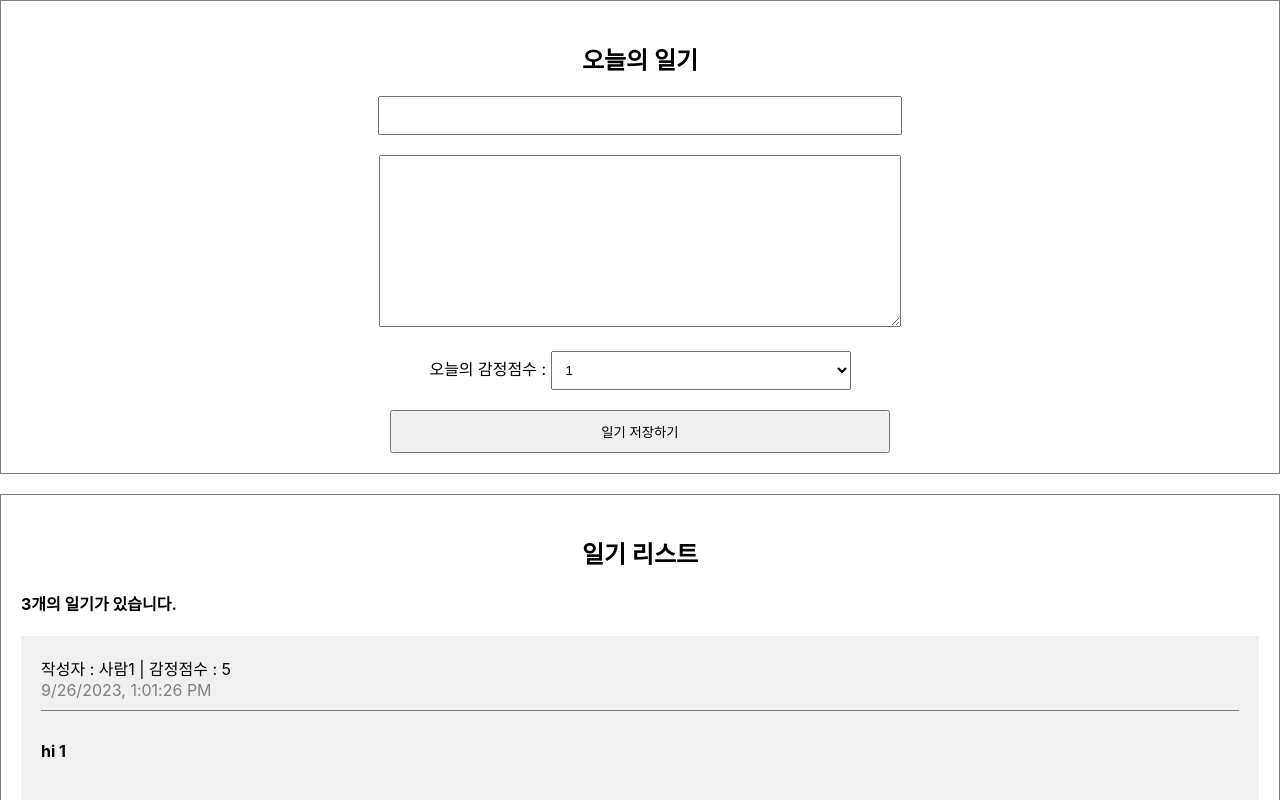
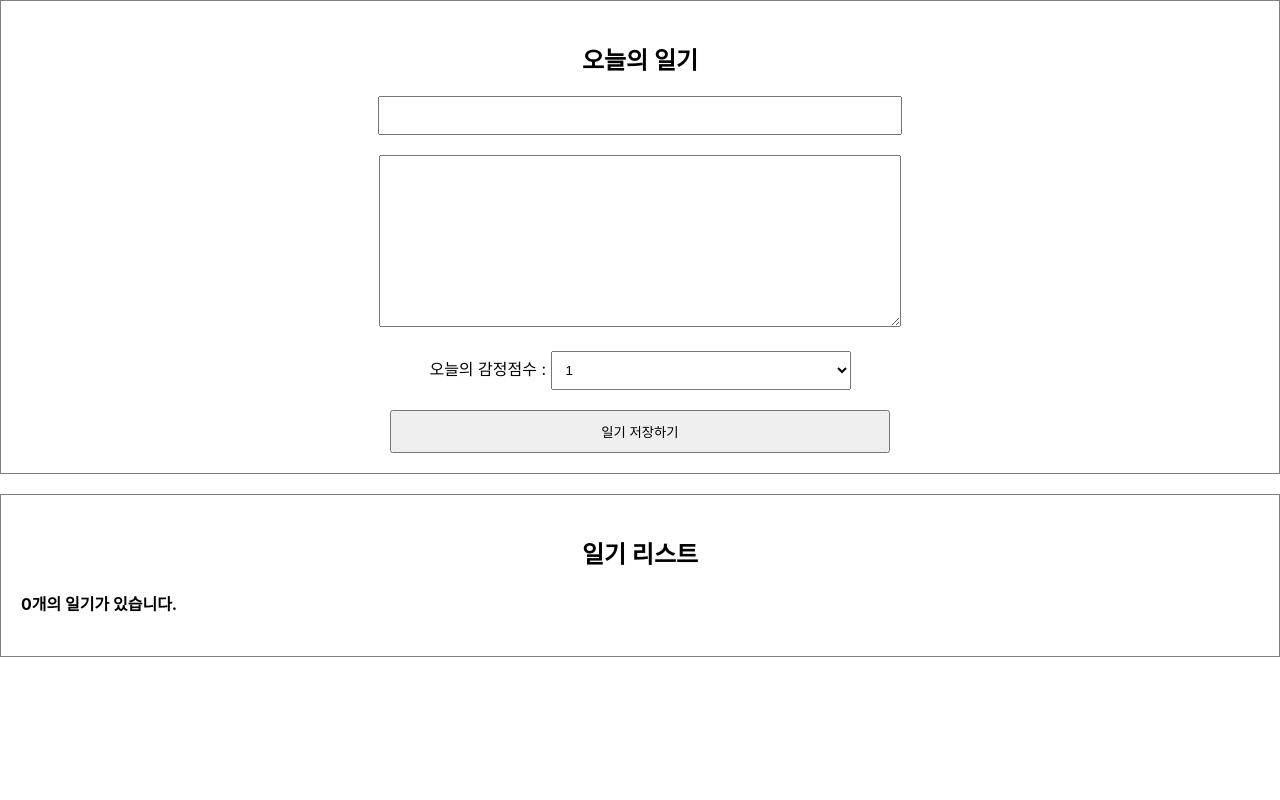
Before and after one commit to seoh77/react-basic-lecture, a React (Create React App) app in the folder simple-diary/: page / in a window 1280 px wide. Shown: the top 800 px of the page. Built offline with nearby package versions, Linux system fonts and the light colour scheme.

Commit message:
5-4 React에서 배열 사용하기2 - 데이터 추가하기

```diff
--- a/simple-diary/src/App.js
+++ b/simple-diary/src/App.js
@@ -1,36 +1,54 @@
+import { useRef, useState } from "react";
 import "./App.css";
 import DiaryEditor from "./DiaryEditor";
 import DiaryList from "./DiaryList";
 
-const dummyList = [
-  {
-    id: 1,
-    author: "사람1",
-    content: "hi 1",
-    emotion: 5,
-    created_date: new Date().getTime(),
-  },
-  {
-    id: 2,
-    author: "사람2",
-    content: "hi 2",
-    emotion: 2,
-    created_date: new Date().getTime(),
-  },
-  {
-    id: 3,
-    author: "사람3",
-    content: "hi 3",
-    emotion: 3,
-    created_date: new Date().getTime(),
-  },
-];
+// const dummyList = [
+//   {
+//     id: 1,
+//     author: "사람1",
+//     content: "hi 1",
+//     emotion: 5,
+//     created_date: new Date().getTime(),
+//   },
+//   {
+//     id: 2,
+//     author: "사람2",
+//     content: "hi 2",
+//     emotion: 2,
+//     created_date: new Date().getTime(),
+//   },
+//   {
+//     id: 3,
+//     author: "사람3",
+//     content: "hi 3",
+//     emotion: 3,
+//     created_date: new Date().getTime(),
+//   },
+// ];
 
 function App() {
+  const [data, setDate] = useState([]);
+
+  const dataId = useRef(0);
+
+  const onCreate = (author, content, emotion) => {
+    const created_date = new Date().getTime();
+    const newItem = {
+      author,
+      content,
+      emotion,
+      created_date,
+      id: dataId.current,
+    };
+    dataId.current += 1;
+    setDate([newItem, ...data]);
+  };
+
   return (
     <div className="App">
-      <DiaryEditor />
-      <DiaryList diaryList={dummyList} />
+      <DiaryEditor onCreate={onCreate} />
+      <DiaryList diaryList={data} />
     </div>
   );
 }
--- a/simple-diary/src/DiaryEditor.js
+++ b/simple-diary/src/DiaryEditor.js
@@ -1,6 +1,6 @@
 import { useRef, useState } from "react";
 
-const DiaryEditor = () => {
+const DiaryEditor = ({ onCreate }) => {
   const authorInput = useRef();
   const contentInput = useRef();
 
@@ -27,7 +27,13 @@
       contentInput.current.focus();
       return;
     }
+    onCreate(state.author, state.content, state.emotion);
     alert("저장 성공");
+    setState({
+      author: "",
+      content: "",
+      emotion: 1,
+    });
   };
 
   return (
```
